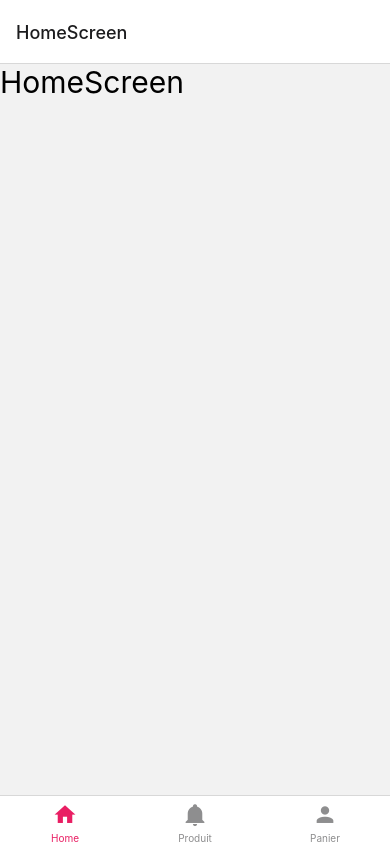
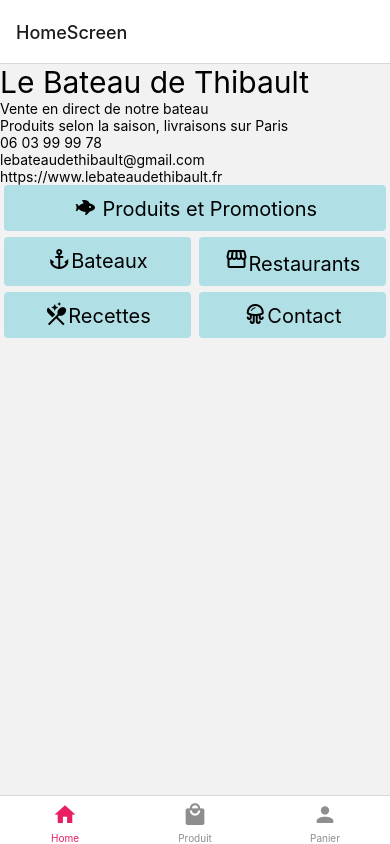
Before and after one commit to isabelleshao/LeBateauDeThibault, a React Native app: screen /HomeScreen in a window 390 px wide. Built offline with nearby package versions, Linux system fonts and the light colour scheme.

Commit message:
start home view

```diff
--- a/App.js
+++ b/App.js
@@ -49,7 +49,7 @@ function MyTabs() {
         options={{
           tabBarLabel: "Produit",
           tabBarIcon: ({ color, size }) => (
-            <MaterialCommunityIcons name="bell" color={color} size={size} />
+            <MaterialCommunityIcons name="shopping" color={color} size={size} />
           ),
         }}
       />
--- /dev/null
+++ b/src/component/BoutonHome.js
@@ -0,0 +1,23 @@
+import React from "react";
+import { View, Text, StyleSheet } from "react-native";
+
+const BoutonHome = (props) => {
+  return (
+    <View style={styles.view}>
+      <Text style={styles.text}>
+        {props.icon} {props.title}
+      </Text>
+    </View>
+  );
+};
+
+const styles = StyleSheet.create({
+  text: {
+    fontSize: 30,
+  },
+  view: {
+    backgroundColor: "powderblue",
+  },
+});
+
+export default BoutonHome;
--- a/src/screen/HomeScreen.js
+++ b/src/screen/HomeScreen.js
@@ -1,13 +1,130 @@
 import React from "react";
-import { Text, StyleSheet } from "react-native";
+import {
+  View,
+  Text,
+  StyleSheet,
+  TouchableOpacity,
+  FlatList,
+} from "react-native";
+import BoutonHome from "../component/BoutonHome";
+import { MaterialCommunityIcons, MaterialIcons } from "@expo/vector-icons";
 
-const HomeScreen = () => {
-  return <Text style={styles.text}>HomeScreen</Text>;
+const HomeScreen = (props) => {
+  return (
+    <View style={styles.container}>
+      <View style={styles.description}>
+        <Text style={styles.text}>Le Bateau de Thibault</Text>
+        <Text>Vente en direct de notre bateau</Text>
+        <Text>Produits selon la saison, livraisons sur Paris</Text>
+        <Text>06 03 99 99 78</Text>
+        <Text>lebateaudethibault@gmail.com</Text>
+        <Text>https://www.lebateaudethibault.fr</Text>
+      </View>
+
+      <View style={styles.container}>
+        <TouchableOpacity
+          style={styles.boutonProduitStyle}
+          onPress={() => props.navigation.navigate("ProduitScreen")}
+        >
+          <Text style={styles.boutonTexte}>
+            <MaterialCommunityIcons name="fish" size={24} color="black" />{" "}
+            Produits et Promotions
+          </Text>
+        </TouchableOpacity>
+
+        <View style={styles.boutonsArea}>
+          <FlatList
+            numColumns={2}
+            data={[
+              {
+                key: "Bateaux",
+                icon: (
+                  <MaterialCommunityIcons
+                    name="anchor"
+                    size={24}
+                    color="black"
+                  />
+                ),
+                action: console.log("testonPress"),
+              },
+              {
+                key: "Restaurants",
+                icon: (
+                  <MaterialIcons name="storefront" size={24} color="black" />
+                ),
+                action: console.log("testonPress"),
+              },
+              {
+                key: "Recettes",
+                icon: (
+                  <MaterialCommunityIcons
+                    name="silverware-clean"
+                    size={24}
+                    color="black"
+                  />
+                ),
+                action: console.log("testonPress"),
+              },
+              {
+                key: "Contact",
+                icon: (
+                  <MaterialCommunityIcons
+                    name="jellyfish-outline"
+                    size={24}
+                    color="black"
+                  />
+                ),
+                action: console.log("testonPress"),
+              },
+            ]}
+            renderItem={({ item }) => (
+              <TouchableOpacity
+                style={styles.boutonGeneriqueStyle}
+                onPress={() => console.log("testonPress")}
+              >
+                <Text style={styles.boutonTexte}>
+                  {item.icon}
+                  {item.key}
+                </Text>
+              </TouchableOpacity>
+            )}
+          />
+        </View>
+      </View>
+    </View>
+  );
 };
 
 const styles = StyleSheet.create({
+  container: {
+    flex: 1,
+  },
   text: {
     fontSize: 30,
+  },
+  boutonsArea: {},
+
+  boutonProduitStyle: {
+    borderRadius: 4,
+    marginHorizontal: "1%",
+    marginBottom: 6,
+    backgroundColor: "powderblue",
+    padding: 10,
+    width: "98%",
+  },
+
+  boutonGeneriqueStyle: {
+    borderRadius: 4,
+    marginHorizontal: "1%",
+    marginBottom: 6,
+    backgroundColor: "powderblue",
+    padding: 10,
+    width: "48%",
+  },
+  boutonTexte: {
+    textAlignVertical: "top",
+    textAlign: "center",
+    fontSize: 20,
   },
 });
 
```
Also changed, not shown: 1 other file (tests, documents, lock files or other folders).
